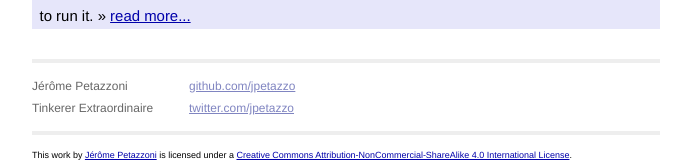
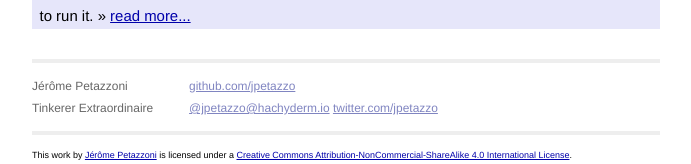
Before and after one commit to jpetazzo/jpetazzo.github.io, a Jekyll site: the page built from index.html, in a window 1280 px wide and 900 px high, scrolled down 12166 px. Shown: the part 733-897 px from the top of the window, without its empty margins (294-985 px from the left). Built offline with Jekyll 4.4.1, drawn with Linux system fonts in a browser that asks for light colours.

Commit message:
🔗 Add link to Mastodon profile

```diff
--- a/_layouts/default.html
+++ b/_layouts/default.html
@@ -34,6 +34,7 @@
             <div class="contact">
               <p>
                 <a href="https://github.com/jpetazzo">github.com/jpetazzo</a><br />
+                <a href="https://hachyderm.io/@jpetazzo" rel="me">@jpetazzo@hachyderm.io</a>
                 <a href="https://twitter.com/jpetazzo">twitter.com/jpetazzo</a><br />
               </p>
             </div>
```
